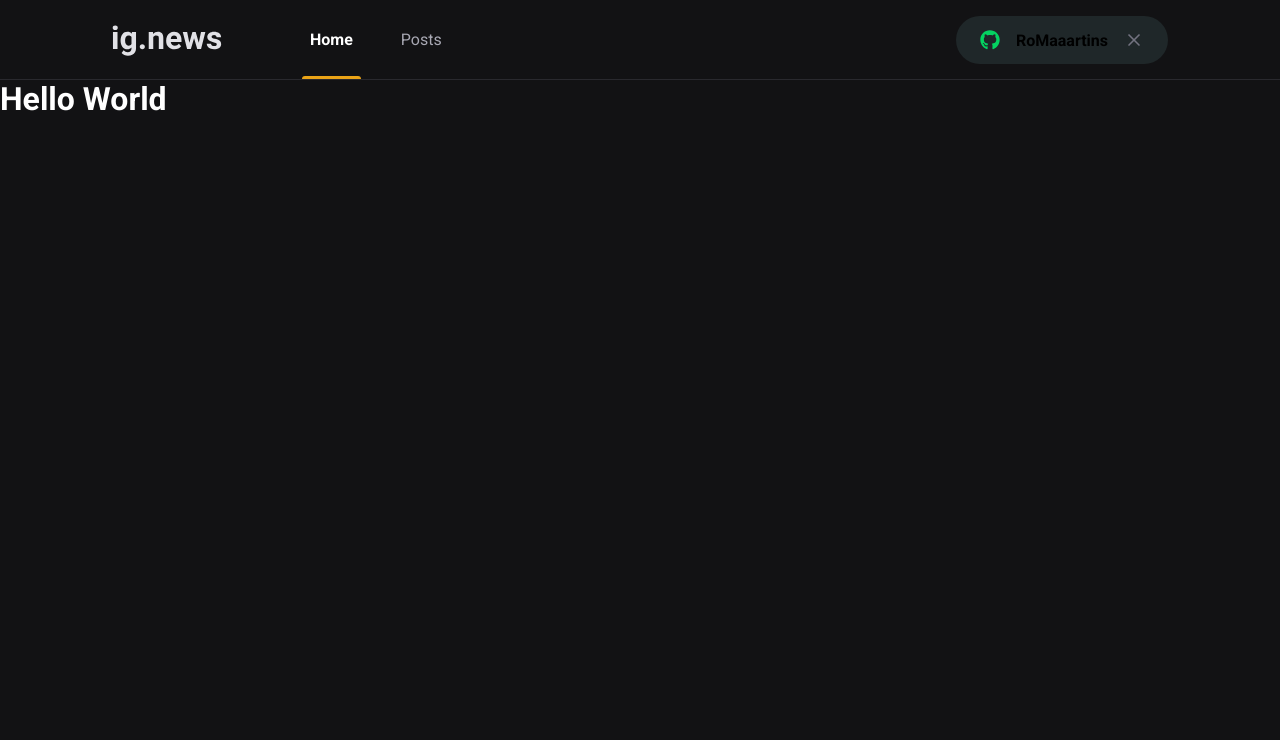
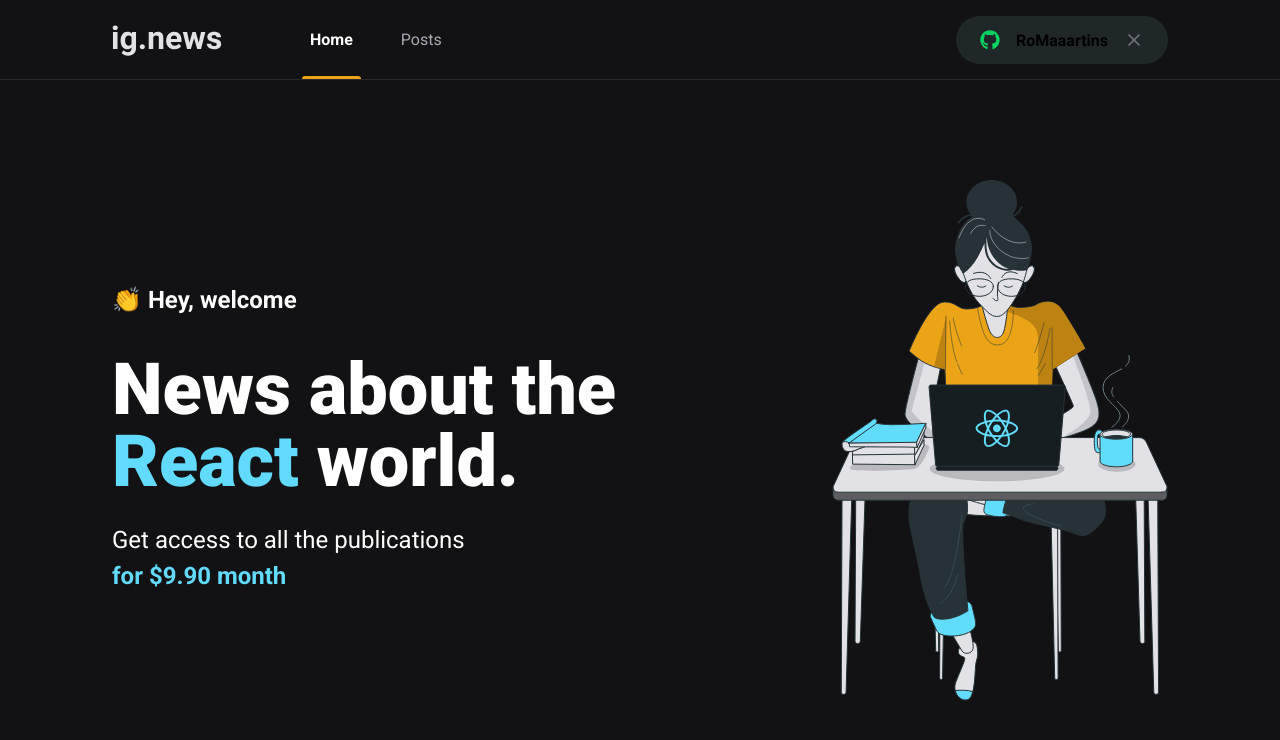
Before and after one commit to RoMartins/igNews, a Next.js app: page / in a window 1280 px wide. Shown: the top 740 px of the page. Built offline with nearby package versions, Linux system fonts and the light colour scheme.

Commit message:
Update Component index/Home

```diff
--- /dev/null
+++ b/src/pages/home.module.scss
@@ -0,0 +1,45 @@
+.contentContainer {
+  max-width: 1120px;
+  margin: 0 auto;
+  padding: 0 2rem;
+  height: calc(100vh - 5rem);
+
+  display:  flex;
+  align-items: center;
+  justify-content: space-between;
+
+}
+
+.hero {
+   max-width: 600px;
+  > span {
+    font-size: 1.5rem;
+    font-weight: bold;
+  }
+
+  h1 {
+    font-size: 4.5rem;
+    line-height: 4.5rem;
+    font-weight: 900;
+    margin-top: 2.5rem;
+
+
+  span {
+    color: var(--cyan-500);
+}
+  }
+
+
+  p {
+    font-size: 1.5rem;
+    line-height: 2.25rem;
+    margin-top: 1.5rem;
+
+    span {
+      color: var(--cyan-500);
+      font-weight: bold;
+  }
+
+  }
+
+  }
--- a/src/pages/index.tsx
+++ b/src/pages/index.tsx
@@ -1,6 +1,5 @@
 import Head from 'next/head'
-
-
+import styles from  './home.module.scss'
 
 export default function Home() {
   return (
@@ -8,9 +7,20 @@
       <Head>
         <title>Início | igNews</title>
       </Head>
-      <h1>
-        Hello World
-      </h1>
+
+    <main className={styles.contentContainer}>
+      <section className={styles.hero}>
+        <span> 👏 Hey, welcome</span>
+        <h1>News about the <span>React</span> world.</h1>
+        <p>
+          Get access to all the publications <br />
+          <span>for $9.90 month</span>
+        </p>
+      </section>
+
+      <img src="/images/avatar.svg" alt="Girl coding"/>
+
+    </main>
 
     </>
   )
```
